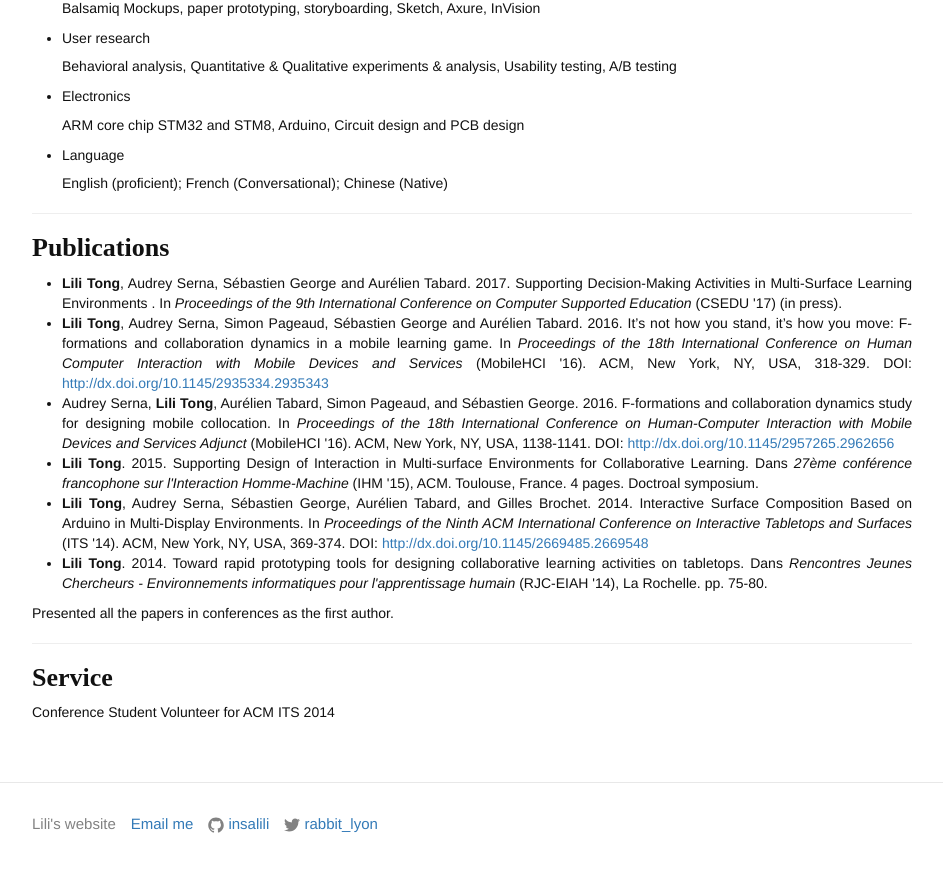
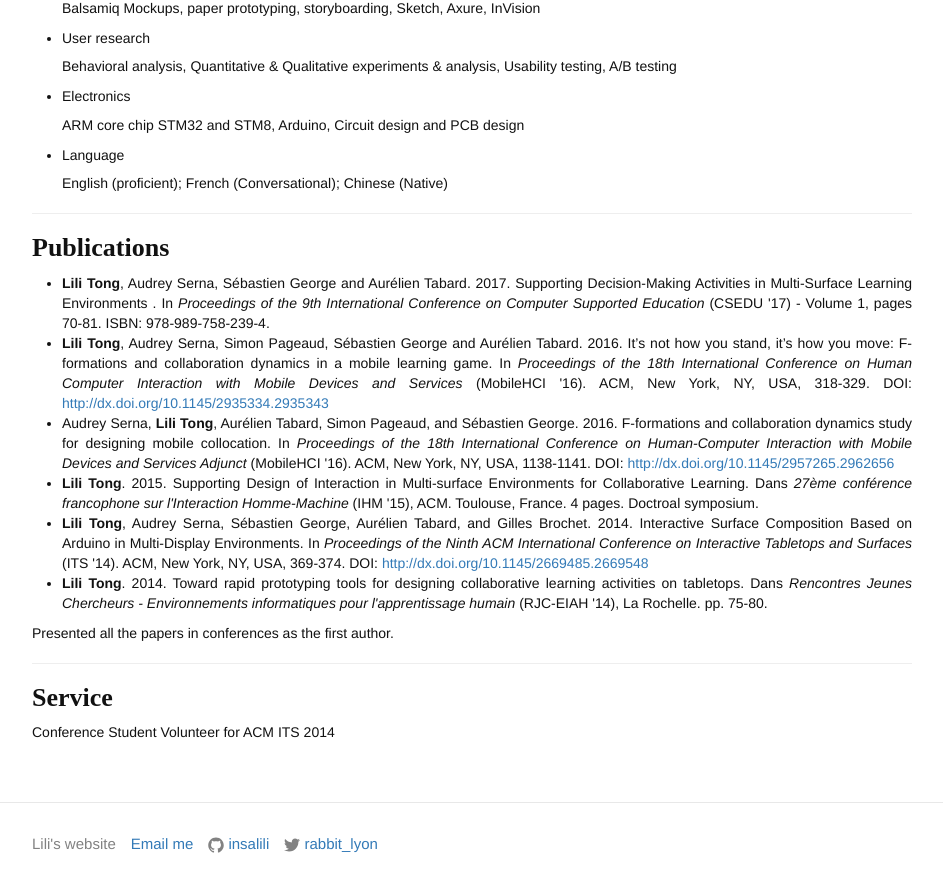
Before and after one commit to InsaLili/insalili.github.io, a Jekyll site: the page built from pages/cv.md, in a window 1280 px wide and 900 px high, scrolled down 924 px. Shown: the top 892 px of the window, without its empty margins (168-1111 px from the left). Built offline with Jekyll 4.4.1, drawn with Linux system fonts in a browser that asks for light colours; comment, search, counter and statistics services are not loaded.

Commit message:
update conference

```diff
--- a/pages/cv.md
+++ b/pages/cv.md
@@ -62,7 +62,7 @@ permalink: /cv/
 	<div class="section">
 	  <h3>Publications</h3>
 	  <ul>
-	  	<li><b>Lili Tong</b>, Audrey Serna, Sébastien George and Aurélien Tabard. 2017. Supporting Decision-Making Activities in Multi-Surface Learning Environments . In <i>Proceedings of the 9th International Conference on Computer Supported Education</i> (CSEDU '17) (in press).</li>
+	  	<li><b>Lili Tong</b>, Audrey Serna, Sébastien George and Aurélien Tabard. 2017. Supporting Decision-Making Activities in Multi-Surface Learning Environments . In <i>Proceedings of the 9th International Conference on Computer Supported Education</i> (CSEDU '17) - Volume 1, pages 70-81. ISBN: 978-989-758-239-4.</li>
 		  <li><b>Lili Tong</b>, Audrey Serna, Simon Pageaud, Sébastien George and Aurélien Tabard. 2016. It’s not how you stand, it’s how you move: F-formations and collaboration dynamics in a mobile learning game. In <i>Proceedings of the 18th International Conference on Human Computer Interaction with Mobile Devices and Services</i> (MobileHCI '16). ACM, New York, NY, USA, 318-329. DOI: <a target="_blank" href="http://dx.doi.org/10.1145/2935334.2935343">http://dx.doi.org/10.1145/2935334.2935343</a></li>
 		  <li>Audrey Serna, <b>Lili Tong</b>, Aurélien Tabard, Simon Pageaud, and Sébastien George. 2016. F-formations and collaboration dynamics study for designing mobile collocation. In <i>Proceedings of the 18th International Conference on Human-Computer Interaction with Mobile Devices and Services Adjunct</i> (MobileHCI '16). ACM, New York, NY, USA, 1138-1141. DOI: <a target="_blank" href="http://dx.doi.org/10.1145/2957265.2962656">http://dx.doi.org/10.1145/2957265.2962656</a></li>
 		  <li><b>Lili Tong</b>. 2015. Supporting Design of Interaction in Multi-surface Environments for Collaborative Learning. Dans <i>27ème conférence francophone sur l'Interaction Homme-Machine</i> (IHM '15), ACM. Toulouse, France. 4 pages. Doctroal symposium.</li>
```
